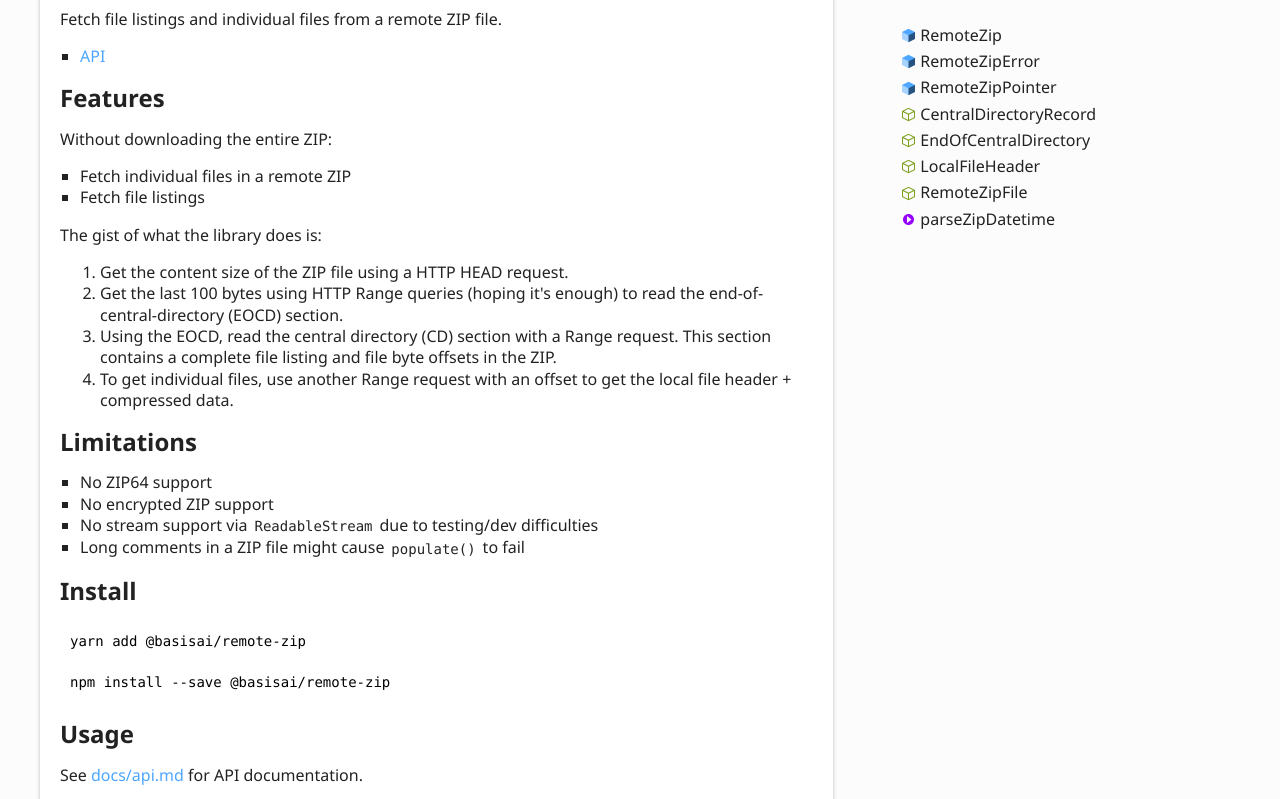
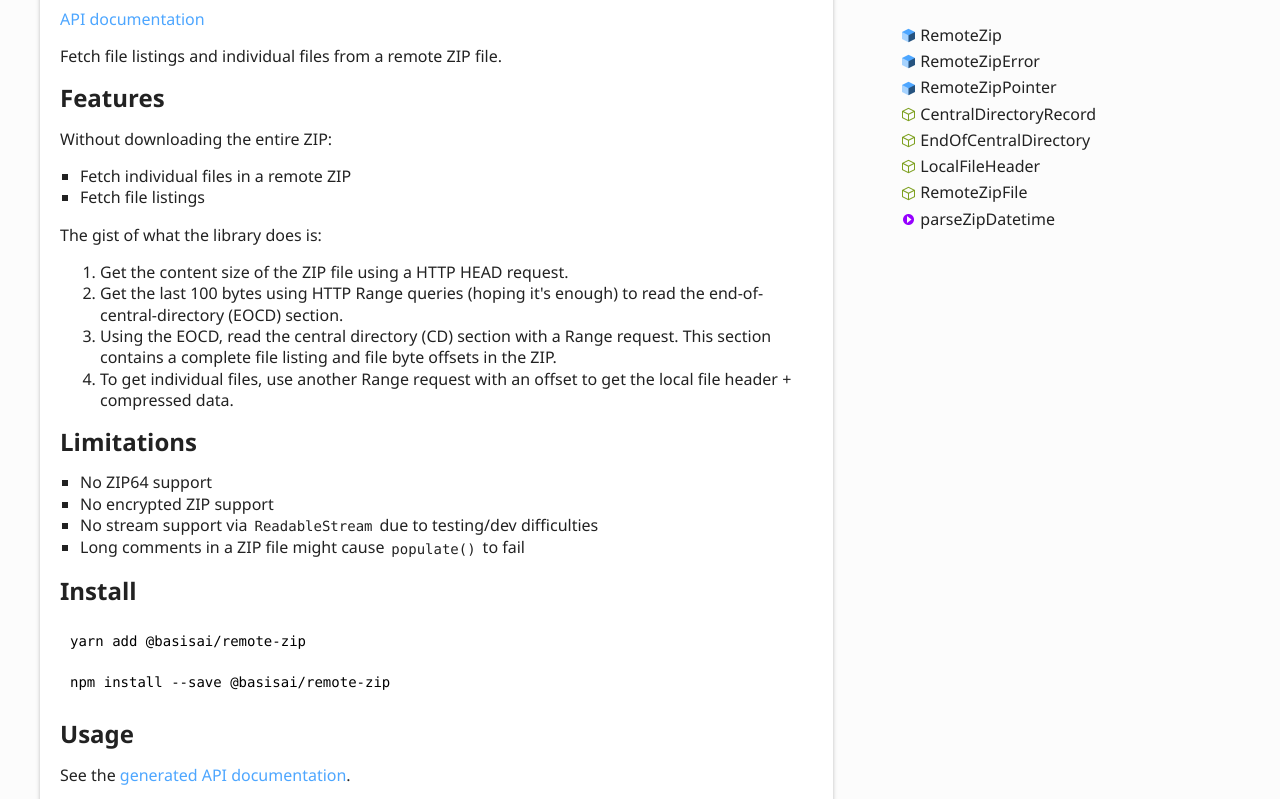
Before and after one commit to basisai/remote-zip, a plain HTML site: page index.html in a window 1280 px wide. Shown: the part 227-1026 px from the top of the page. Drawn offline with Linux system fonts and the light colour scheme.

Commit message:
Deploying to gh-pages from @ basisai/remote-zip@16c11fdef9551f569b65d250fd048a0780f0ef6e 🚀

```diff
--- a/index.html
+++ b/index.html
@@ -2,10 +2,8 @@
 <a href="#remote-zip" id="remote-zip" style="color: inherit; text-decoration: none;">
   <h1>remote-zip</h1>
 </a>
+<p><a href="https://basisai.github.io/remote-zip">API documentation</a></p>
 <p>Fetch file listings and individual files from a remote ZIP file.</p>
-<ul>
-<li><a href="https://basisai.github.io/remote-zip">API</a></li>
-</ul>
 
 <a href="#features" id="features" style="color: inherit; text-decoration: none;">
   <h2>Features</h2>
@@ -44,7 +42,7 @@
 <a href="#usage" id="usage" style="color: inherit; text-decoration: none;">
   <h2>Usage</h2>
 </a>
-<p>See <a href="docs/api.md">docs/api.md</a> for API documentation.</p>
+<p>See the <a href="https://basisai.github.io/remote-zip/">generated API documentation</a>.</p>
 <p>If using in the browser, the server will need to whitelist CORS for <code>GET</code>, <code>HEAD</code>, and the <code>Range</code> header.</p>
 
 <a href="#basic" id="basic" style="color: inherit; text-decoration: none;">
```
